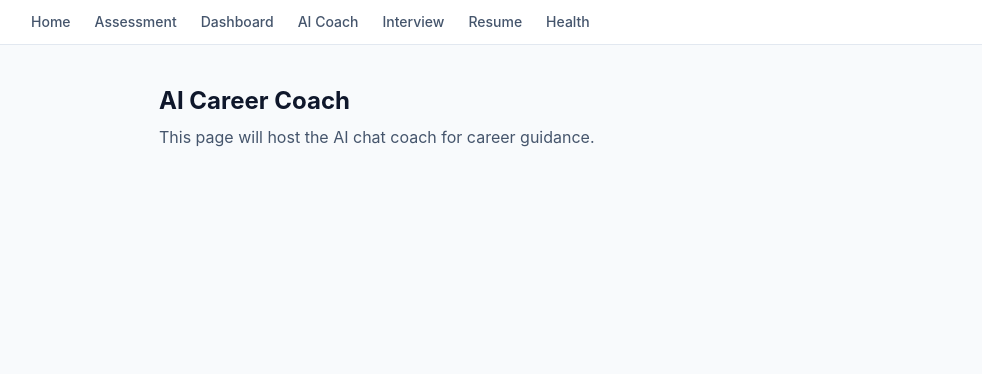
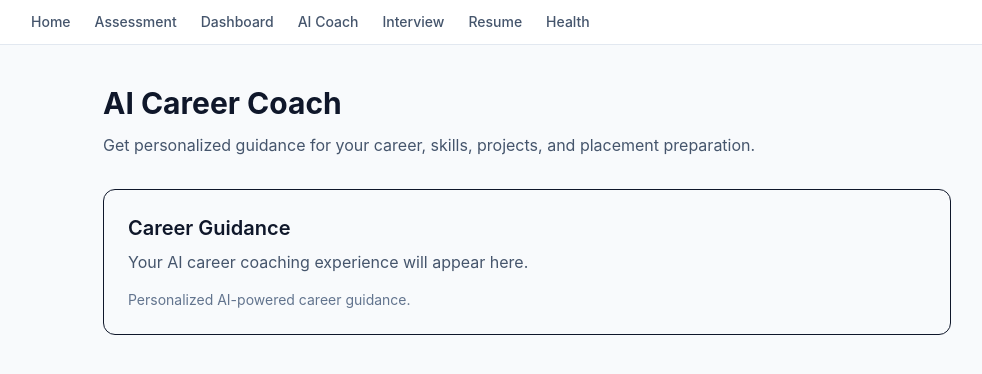
Before and after one commit to yashasvibr-svg/ai-career-placement-coach, a Next.js app: page /coach in a window 1280 px wide. Shown: the top 374 px of the page, without its empty margins (113-1095 px from the left). Built offline with nearby package versions, Linux system fonts and the light colour scheme.

Commit message:
feat: add career coach page

```diff
--- a/app/coach/page.tsx
+++ b/app/coach/page.tsx
@@ -1,13 +1,28 @@
 export default function CoachPage() {
   return (
-    <main className="mx-auto max-w-3xl px-4 py-10">
-      <h1 className="text-2xl font-bold text-slate-900">
+    <main className="mx-auto max-w-4xl px-6 py-10">
+      <h1 className="text-3xl font-bold">
         AI Career Coach
       </h1>
 
-      <p className="mt-2 text-slate-600">
-        This page will host the AI chat coach for career guidance.
+      <p className="mt-3 text-slate-600">
+        Get personalized guidance for your career, skills,
+        projects, and placement preparation.
       </p>
+
+      <div className="mt-8 rounded-xl border p-6">
+        <h2 className="text-xl font-semibold">
+          Career Guidance
+        </h2>
+
+        <p className="mt-2 text-slate-600">
+          Your AI career coaching experience will appear here.
+        </p>
+
+        <p className="mt-4 text-sm text-slate-500">
+          Personalized AI-powered career guidance.
+        </p>
+      </div>
     </main>
   );
 }
```
